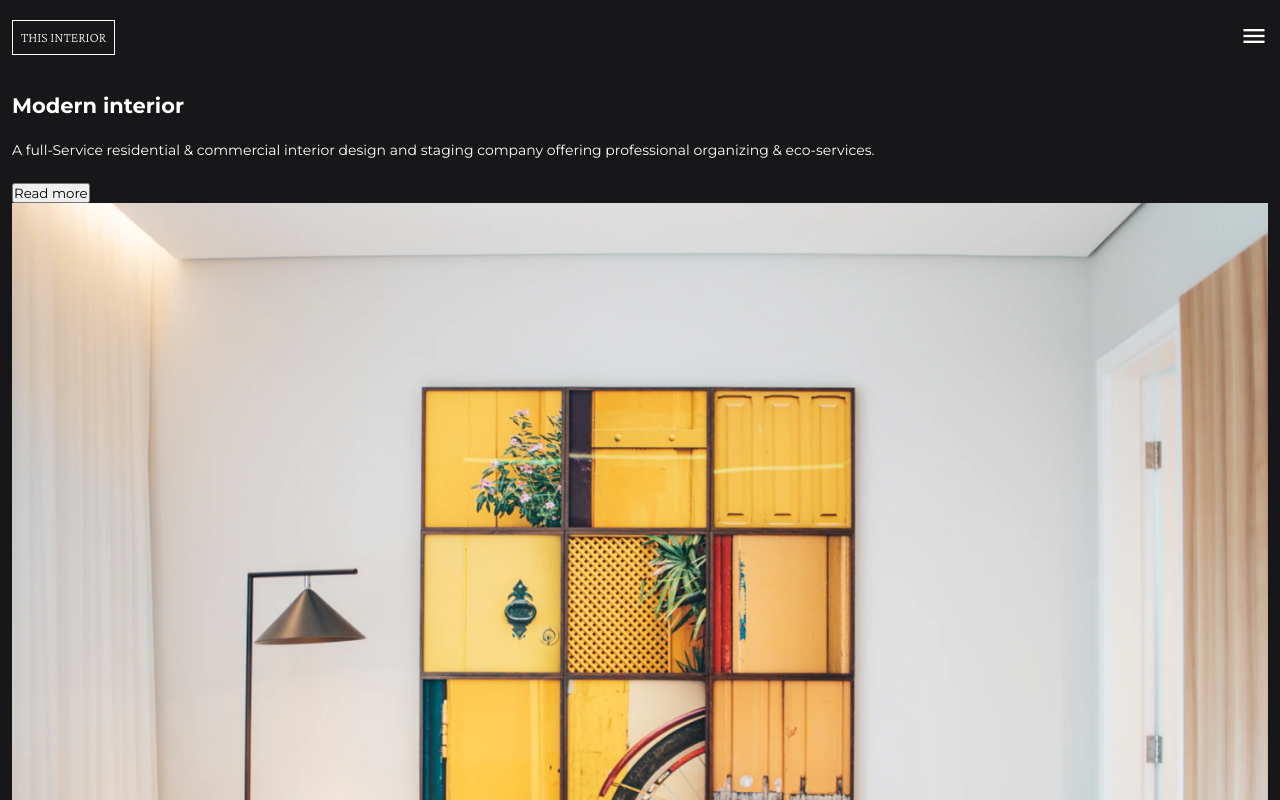
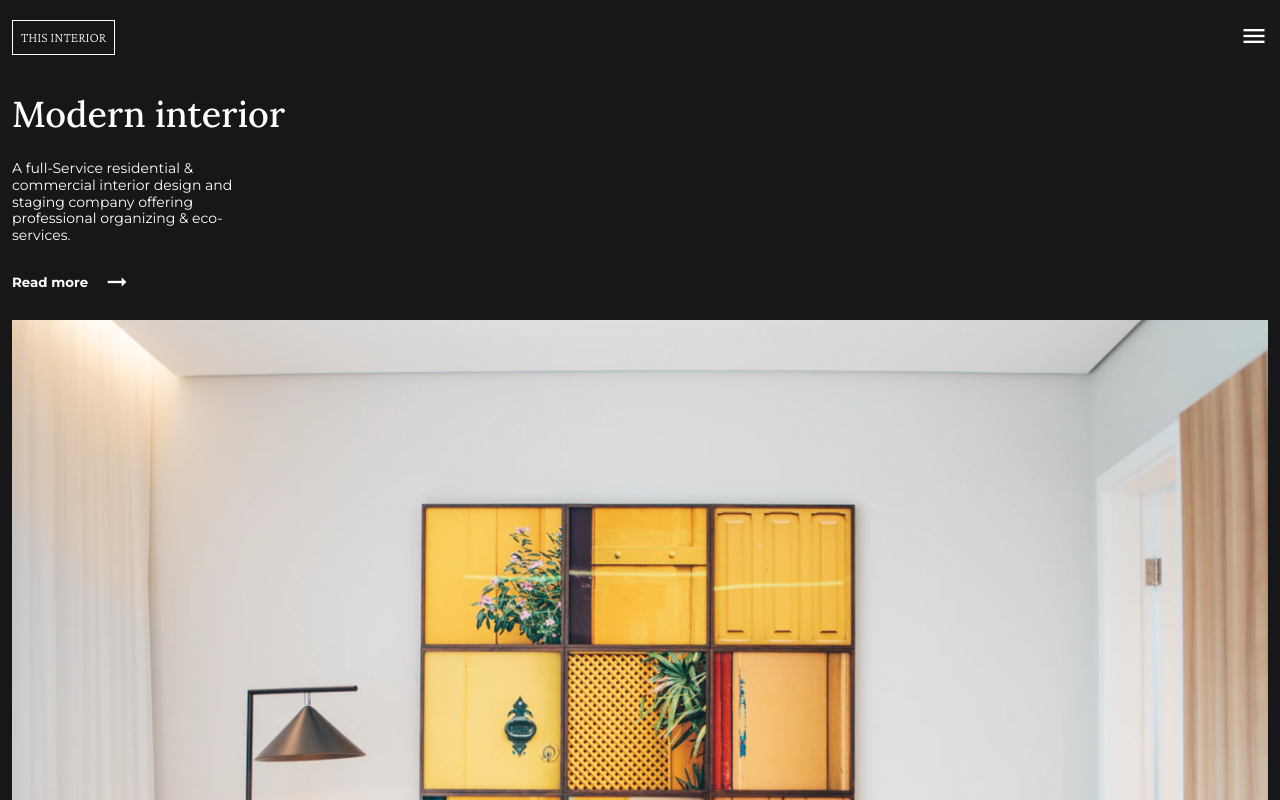
Before and after one commit to jjalbuenacabuyao/interior-consultant-master, a website: page index.html in a window 1280 px wide. Shown: the top 800 px of the page. Drawn offline with nearby package versions, Linux system fonts and the light colour scheme.

Commit message:
designed the text-container

```diff
--- a/css/style.css
+++ b/css/style.css
@@ -125,7 +125,7 @@ body {
 }
 
 .container {
-  padding-block-start: 2.375rem;
+  margin-block-start: 2.375rem;
 }
 
 .text-container {
@@ -133,4 +133,24 @@ body {
   flex-direction: column;
   align-items: start;
   gap: 1.5rem;
+  margin-block-end: 1.5rem;
 }
+
+.text-container > h1 {
+  font-size: 2.25rem;
+  font-weight: var(--fw-500);
+}
+
+.text-container > p {
+  width: 15.625rem;
+}
+
+.read-more {
+  background-color: transparent;
+  border: none;
+  color: var(--clr-white);
+  font-weight: var(--fw-700);
+  display: flex;
+  align-items: center;
+  gap: 0.9375rem;
+}
--- a/index.html
+++ b/index.html
@@ -64,12 +64,17 @@
 
     <main class="container">
       <article class="text-container">
-        <h1>Modern interior</h1>
+        <h1 class="font-lora">Modern interior</h1>
         <p>
           A full-Service residential & commercial interior design and staging
           company offering professional organizing & eco-services.
         </p>
-        <button class="read-more">Read more</button>
+        <button class="read-more">
+          Read more
+          <span class="material-icons-round">
+            arrow_right_alt
+          </span>
+        </button>
       </article>
 
       <div class="post-container">
```
